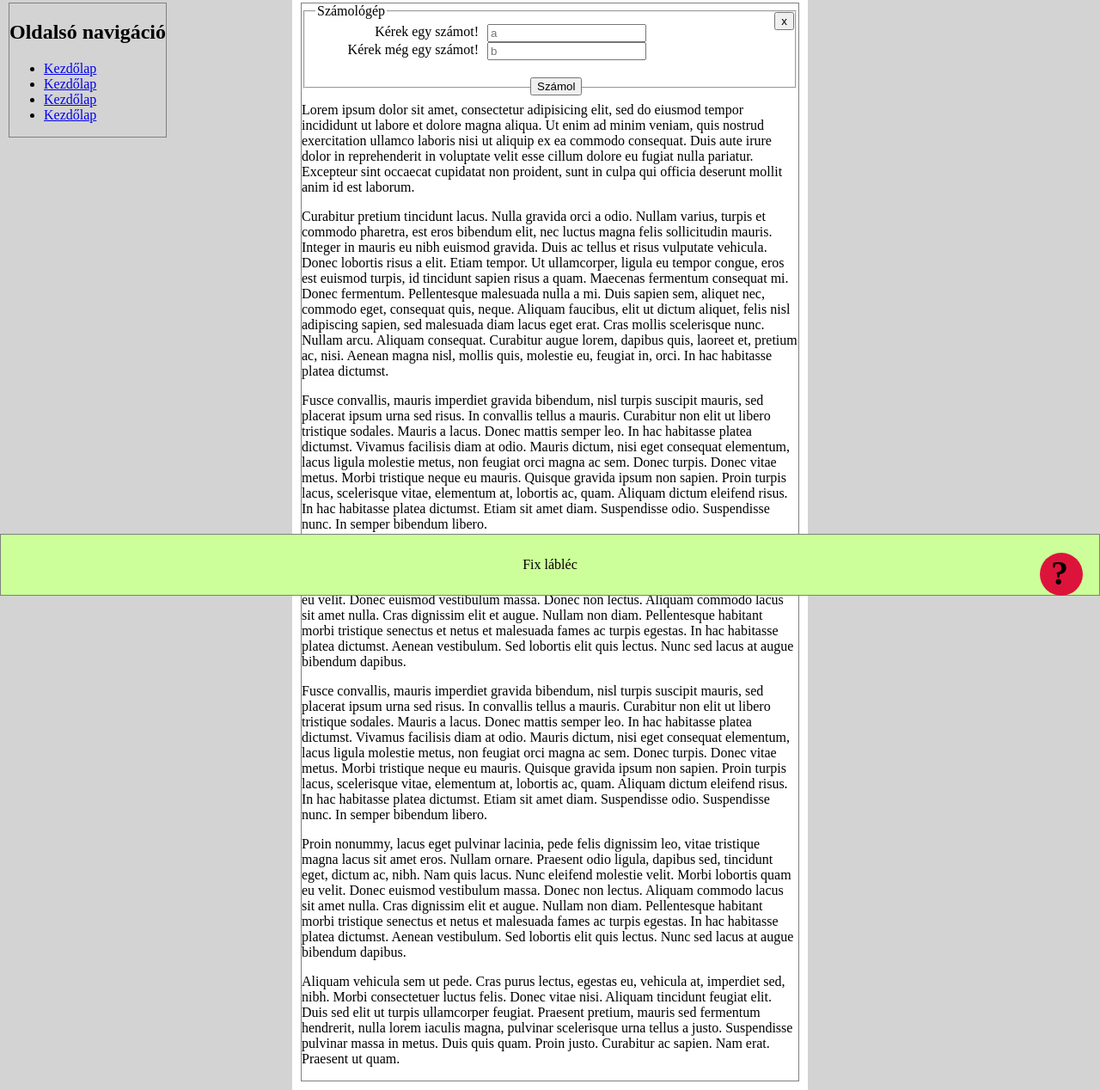
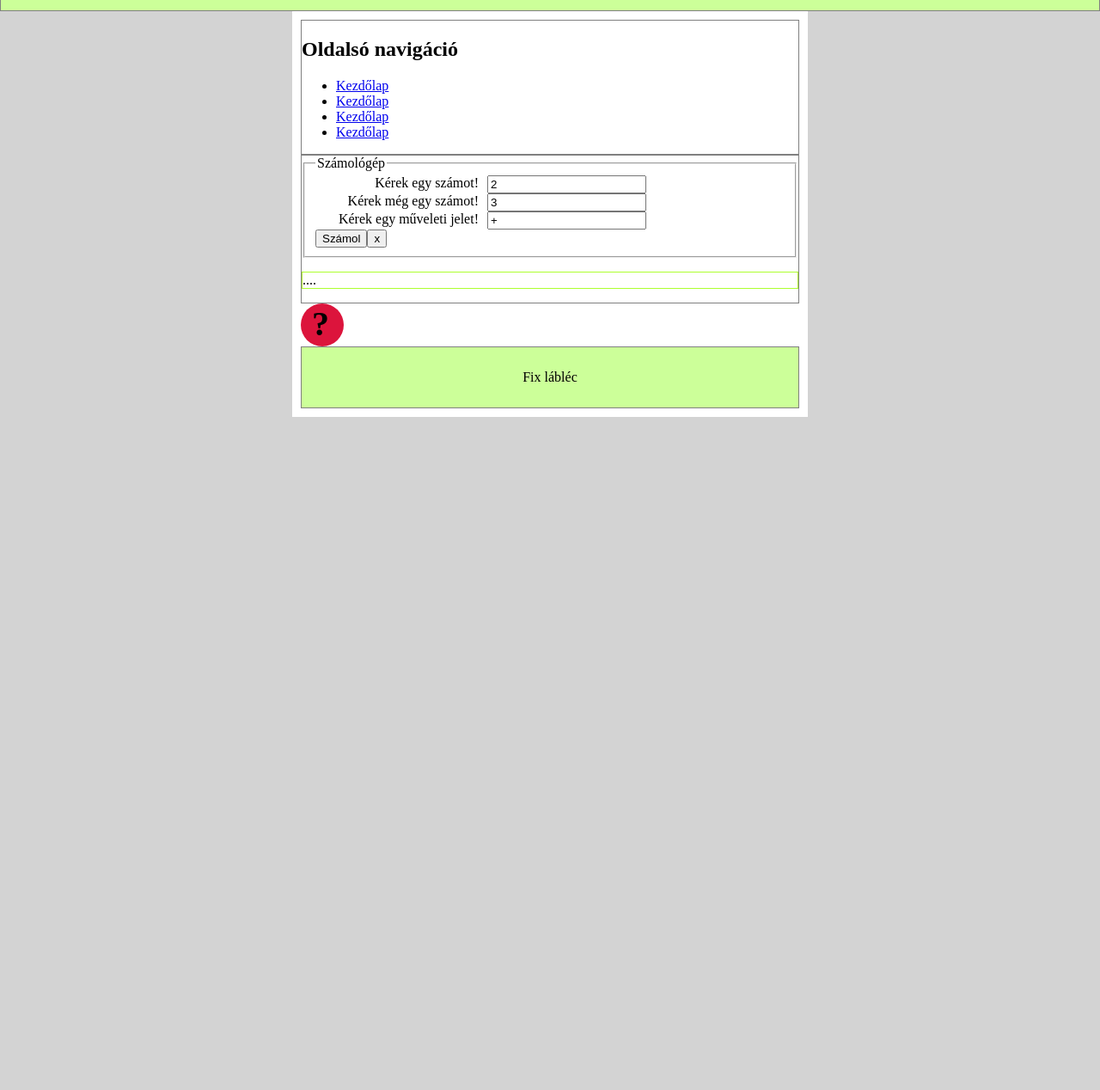
Before and after one commit to k-nikooo/pozicionalas, a plain HTML site: page public_html/index.html in a window 1280 px wide. Shown: the part 107-1375 px from the top of the page at 86% size. After the commit the page ends 800 px from the top, so only its background shows below. Drawn offline with Linux system fonts and the light colour scheme.

Commit message:
javaAlapok

```diff
--- a/nbproject/private/private.xml
+++ b/nbproject/private/private.xml
@@ -3,8 +3,10 @@
     <editor-bookmarks xmlns="http://www.netbeans.org/ns/editor-bookmarks/2" lastBookmarkId="0"/>
     <open-files xmlns="http://www.netbeans.org/ns/projectui-open-files/2">
         <group>
-            <file>file:/C:/Users/Katalin/Documents/NetBeansProjects/urlapPositionJS/public_html/index.html</file>
-            <file>file:/C:/Users/Katalin/Documents/NetBeansProjects/urlapPositionJS/public_html/formazas.css</file>
+            <file>file:/C:/Users/Kiss%20Niki/Documents/webprog_2felev/oraimunka03-10/pozicionalasJSAlap/public_html/formazas.css</file>
+            <file>file:/C:/Users/Kiss%20Niki/Documents/webprog_2felev/oraimunka03-10/pozicionalasJSAlap/public_html/jsAlap.js</file>
+            <file>file:/C:/Users/Kiss%20Niki/Documents/webprog_2felev/oraimunka03-10/pozicionalasJSAlap/public_html/index.html</file>
+            <file>file:/C:/Users/Kiss%20Niki/Documents/webprog_2felev/oraimunka03-10/pozicionalasJSAlap/public_html/pozicionalas.css</file>
         </group>
     </open-files>
 </project-private>
--- a/public_html/formazas.css
+++ b/public_html/formazas.css
@@ -48,3 +48,7 @@ label {
     font-size:40px;
         padding:0 1px 0 13px;
 }
+
+#szoveg{
+    border: 1px solid greenyellow;
+}
--- a/public_html/index.html
+++ b/public_html/index.html
@@ -6,7 +6,11 @@
         <meta charset="UTF-8">
         <meta name="viewport" content="width=device-width, initial-scale=1.0">
         <link href="formazas.css" rel="stylesheet" type="text/css"/>
-        <link href="pozicionalas.css" rel="stylesheet" type="text/css"/>
+        <script>
+            //alert("Hello világ!");
+            document.write("Hello világ!");
+        </script>
+        <script src="jsAlap.js" type="text/javascript"></script>
     </head>
     <body>
 
@@ -30,14 +34,17 @@
                             <legend>Számológép</legend>
                             <div>
                                 <label for="a">Kérek egy számot!</label>
-                                <input type="text" id="a" name="a" placeholder="a">
+                                <input type="text" id="a" name="a" placeholder="a" value="2">
                             </div>
                             <div>
                                 <label for="b">Kérek még egy számot!</label>
-                                <input type="text" id="b" name="b" placeholder="b">
+                                <input type="text" id="b" name="b" placeholder="b" value="3">
                             </div>
-
-                            <button id="szamol">Számol</button>
+                            <div>
+                                <label for="b">Kérek egy műveleti jelet!</label>
+                                <input type="text" id="muv" name="muv" placeholder="+-/*" value="+">
+                            </div>
+                            <input type="button" id="szamol" value="Számol" onclick="szamolas()">
                             <button id="zar">x</button>
                         </fieldset>
 
@@ -45,26 +52,8 @@
                     </form >
                 </section>
                 <section>
-                    <p>
-                        Lorem ipsum dolor sit amet, consectetur adipisicing elit, sed do eiusmod tempor incididunt ut labore et dolore magna aliqua. Ut enim ad minim veniam, quis nostrud exercitation ullamco laboris nisi ut aliquip ex ea commodo consequat. Duis aute irure dolor in reprehenderit in voluptate velit esse cillum dolore eu fugiat nulla pariatur. Excepteur sint occaecat cupidatat non proident, sunt in culpa qui officia deserunt mollit anim id est laborum.
-                    </p>
-                    <p>
-                        Curabitur pretium tincidunt lacus. Nulla gravida orci a odio. Nullam varius, turpis et commodo pharetra, est eros bibendum elit, nec luctus magna felis sollicitudin mauris. Integer in mauris eu nibh euismod gravida. Duis ac tellus et risus vulputate vehicula. Donec lobortis risus a elit. Etiam tempor. Ut ullamcorper, ligula eu tempor congue, eros est euismod turpis, id tincidunt sapien risus a quam. Maecenas fermentum consequat mi. Donec fermentum. Pellentesque malesuada nulla a mi. Duis sapien sem, aliquet nec, commodo eget, consequat quis, neque. Aliquam faucibus, elit ut dictum aliquet, felis nisl adipiscing sapien, sed malesuada diam lacus eget erat. Cras mollis scelerisque nunc. Nullam arcu. Aliquam consequat. Curabitur augue lorem, dapibus quis, laoreet et, pretium ac, nisi. Aenean magna nisl, mollis quis, molestie eu, feugiat in, orci. In hac habitasse platea dictumst.
-                    </p>
-                    <p>
-                        Fusce convallis, mauris imperdiet gravida bibendum, nisl turpis suscipit mauris, sed placerat ipsum urna sed risus. In convallis tellus a mauris. Curabitur non elit ut libero tristique sodales. Mauris a lacus. Donec mattis semper leo. In hac habitasse platea dictumst. Vivamus facilisis diam at odio. Mauris dictum, nisi eget consequat elementum, lacus ligula molestie metus, non feugiat orci magna ac sem. Donec turpis. Donec vitae metus. Morbi tristique neque eu mauris. Quisque gravida ipsum non sapien. Proin turpis lacus, scelerisque vitae, elementum at, lobortis ac, quam. Aliquam dictum eleifend risus. In hac habitasse platea dictumst. Etiam sit amet diam. Suspendisse odio. Suspendisse nunc. In semper bibendum libero.
-                    </p>
-                    <p>
-                        Proin nonummy, lacus eget pulvinar lacinia, pede felis dignissim leo, vitae tristique magna lacus sit amet eros. Nullam ornare. Praesent odio ligula, dapibus sed, tincidunt eget, dictum ac, nibh. Nam quis lacus. Nunc eleifend molestie velit. Morbi lobortis quam eu velit. Donec euismod vestibulum massa. Donec non lectus. Aliquam commodo lacus sit amet nulla. Cras dignissim elit et augue. Nullam non diam. Pellentesque habitant morbi tristique senectus et netus et malesuada fames ac turpis egestas. In hac habitasse platea dictumst. Aenean vestibulum. Sed lobortis elit quis lectus. Nunc sed lacus at augue bibendum dapibus.
-                    </p> <p>
-                        Fusce convallis, mauris imperdiet gravida bibendum, nisl turpis suscipit mauris, sed placerat ipsum urna sed risus. In convallis tellus a mauris. Curabitur non elit ut libero tristique sodales. Mauris a lacus. Donec mattis semper leo. In hac habitasse platea dictumst. Vivamus facilisis diam at odio. Mauris dictum, nisi eget consequat elementum, lacus ligula molestie metus, non feugiat orci magna ac sem. Donec turpis. Donec vitae metus. Morbi tristique neque eu mauris. Quisque gravida ipsum non sapien. Proin turpis lacus, scelerisque vitae, elementum at, lobortis ac, quam. Aliquam dictum eleifend risus. In hac habitasse platea dictumst. Etiam sit amet diam. Suspendisse odio. Suspendisse nunc. In semper bibendum libero.
-                    </p>
-                    <p>
-                        Proin nonummy, lacus eget pulvinar lacinia, pede felis dignissim leo, vitae tristique magna lacus sit amet eros. Nullam ornare. Praesent odio ligula, dapibus sed, tincidunt eget, dictum ac, nibh. Nam quis lacus. Nunc eleifend molestie velit. Morbi lobortis quam eu velit. Donec euismod vestibulum massa. Donec non lectus. Aliquam commodo lacus sit amet nulla. Cras dignissim elit et augue. Nullam non diam. Pellentesque habitant morbi tristique senectus et netus et malesuada fames ac turpis egestas. In hac habitasse platea dictumst. Aenean vestibulum. Sed lobortis elit quis lectus. Nunc sed lacus at augue bibendum dapibus.
-                    </p>
-                    <p>
-                        Aliquam vehicula sem ut pede. Cras purus lectus, egestas eu, vehicula at, imperdiet sed, nibh. Morbi consectetuer luctus felis. Donec vitae nisi. Aliquam tincidunt feugiat elit. Duis sed elit ut turpis ullamcorper feugiat. Praesent pretium, mauris sed fermentum hendrerit, nulla lorem iaculis magna, pulvinar scelerisque urna tellus a justo. Suspendisse pulvinar massa in metus. Duis quis quam. Proin justo. Curabitur ac sapien. Nam erat. Praesent ut quam.
-                    </p>
+                    <p id="szoveg">....</p>
+
 
                 </section>
             </article>
--- /dev/null
+++ b/public_html/jsAlap.js
@@ -0,0 +1,29 @@
+
+//alert("Hello világ section!");
+document.write("Hello világ section!");
+console.log("üzener - debug");
+
+var valtA = "";
+var valtB = "";
+
+function szamolas() {
+    valtA = document.getElementById("a").value;
+    valtB = document.getElementById("b").value;
+    var muvJel = document.getElementById("muv").value;
+    if (muvJel === "+") {
+        var osszeg=osszead();
+    } else if (muvJel === "-") {
+        var osszeg = Number(valtA) - Number(valtB);
+    } else if (muvJel === "/") {
+        var osszeg = Number(valtA) / Number(valtB);
+    } else if (muvJel === "*") {
+        var osszeg = Number(valtA) * Number(valtB);
+    }
+
+    document.getElementById("szoveg").innerHTML = osszeg;
+}
+
+function osszead() {
+    var osszeg = Number(valtA) + Number(valtB);
+    return osszeg;
+}
```
